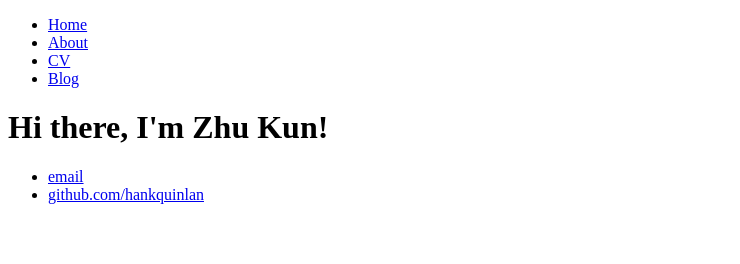
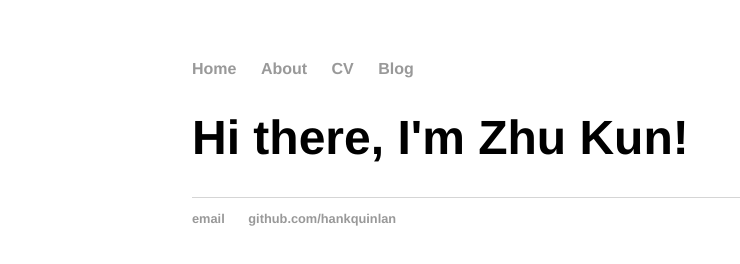
Before and after one commit to zhukunism/zhukunism.github.io, a plain HTML site: page index.html in a window 1280 px wide. Shown: the whole page, without its empty margins (0-740 px from the left). Drawn offline with Linux system fonts and the light colour scheme.

Commit message:
Update index.html

```diff
--- a/index.html
+++ b/index.html
@@ -1,7 +1,9 @@
 <!DOCTYPE html>
 <html>
 	<head>
-		<title>Hank Quinlan, Horrible Cop</title>
+		<title>zhukunism's page</title>
+		<!-- link to main stylesheet -->
+		<link rel="stylesheet" type="text/css" href="/css/main.css">
 	</head>
 	<body>
 		<nav>
```
